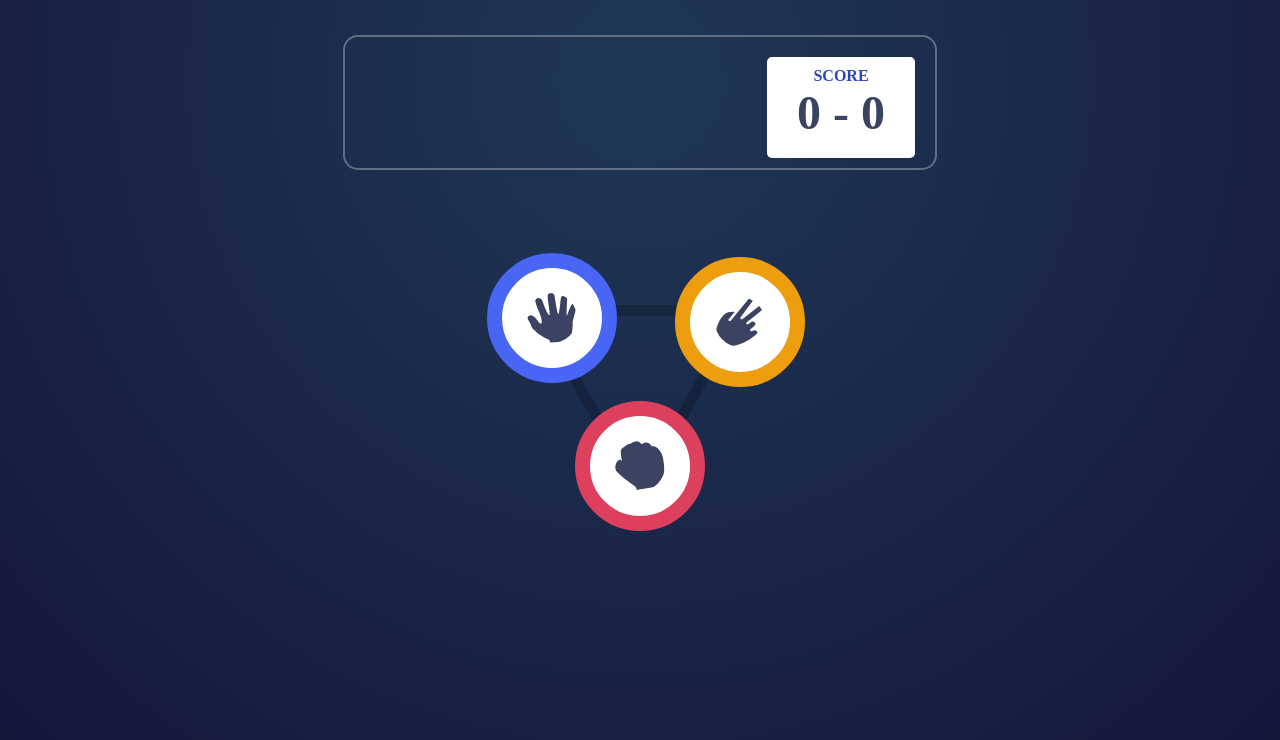
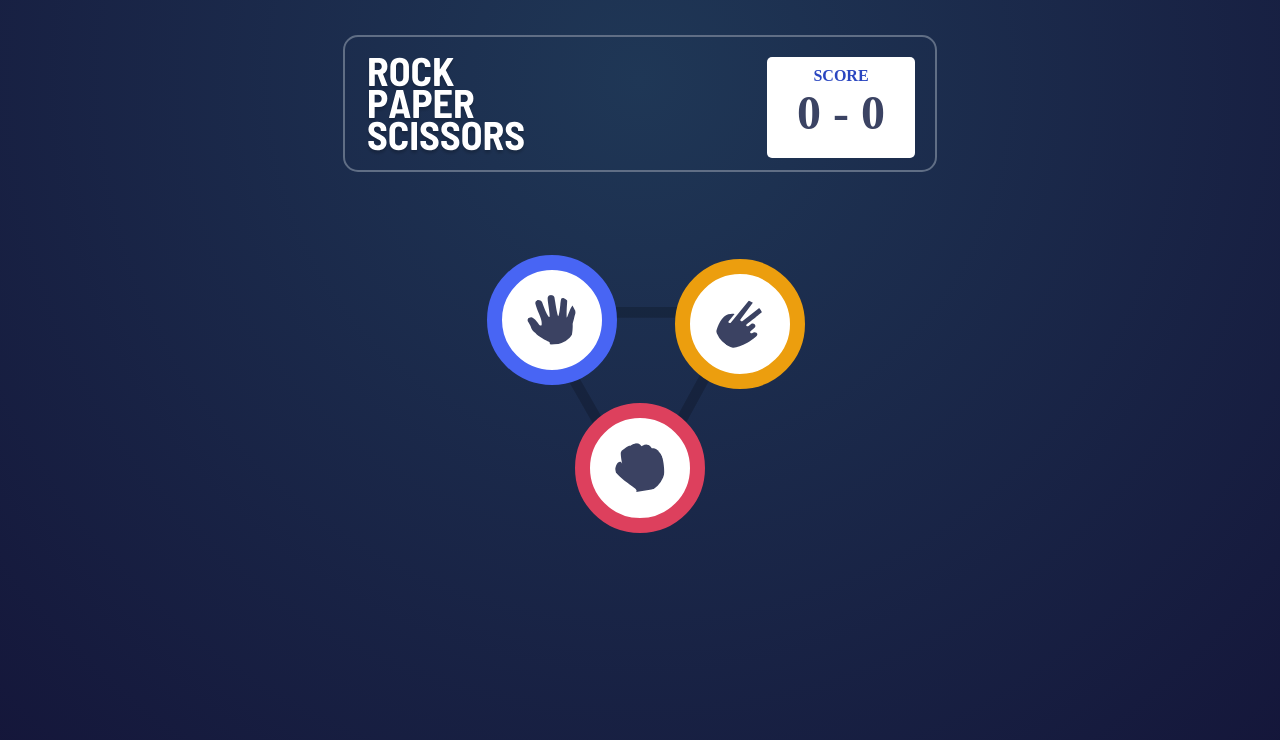
Before and after one commit to hoangtannguyen/keobuabao, a plain HTML site: page begin/index.html in a window 1280 px wide. Drawn offline with Linux system fonts and the light colour scheme; the site is published under a folder, as on GitHub Pages, so addresses that start at the root find nothing.

Commit message:
keobuabao

```diff
--- a/begin/index.html
+++ b/begin/index.html
@@ -16,7 +16,7 @@
           <div class="container">
                <div class="container-top" style="z-index: 100;">
                     <div>
-                         <img src="/images/logo.svg" alt="" id="page-logo">
+                         <img src="../images/logo.svg" alt="" id="page-logo">
                     </div>
                     <div>
                          <div class="page-right">
```
